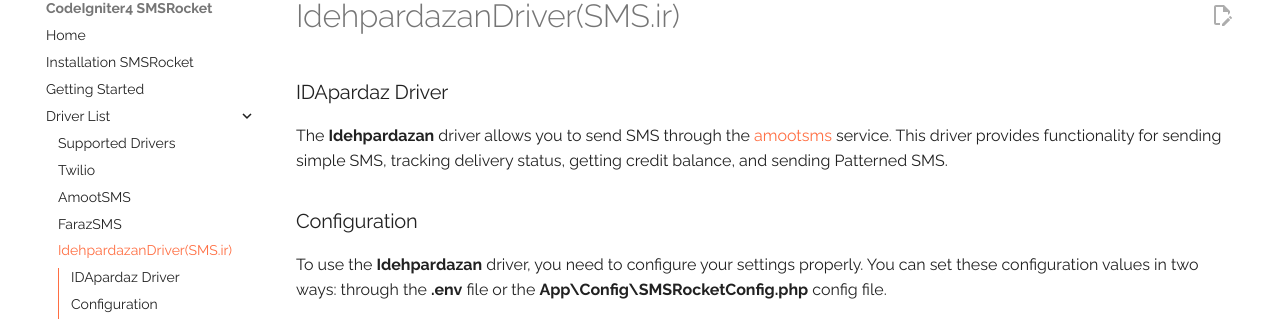
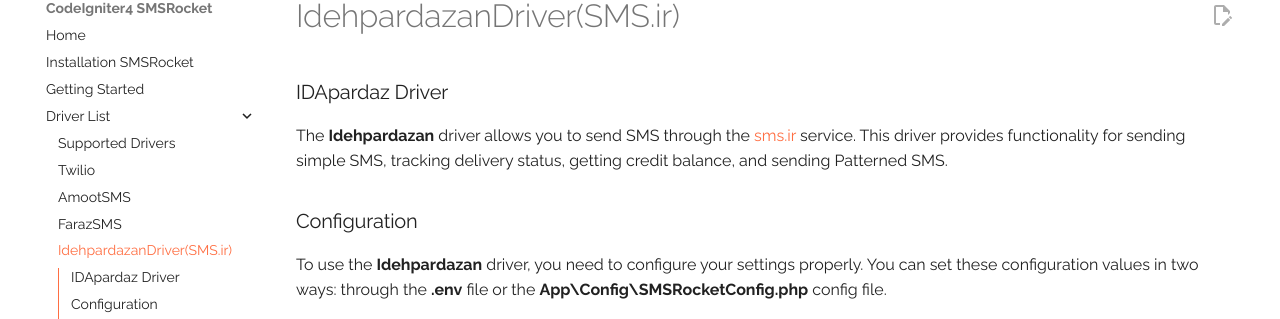
Before and after one commit to datamweb/sms-rocket, an MkDocs documentation site: the page built from docs/drivers/idehpardazan.md, in a window 1280 px wide and 900 px high. Shown: the part 103-422 px from the top of the window. Built offline with MkDocs 1.6.1 and Material for MkDocs 9.7.7, drawn with Linux system fonts in a browser that asks for light colours; comment, search, counter and statistics services are not loaded; the version menu is left out; a style sheet for code colours, icons or effects is not loaded.

Commit message:
docs: fix `sms.ir` name

```diff
--- a/docs/drivers/idehpardazan.md
+++ b/docs/drivers/idehpardazan.md
@@ -1,6 +1,6 @@
 ### IDApardaz Driver
 
-The **Idehpardazan** driver allows you to send SMS through the [amootsms](https://sms.ir) service. This driver provides functionality for sending simple SMS, tracking delivery status, getting credit balance, and sending Patterned SMS.
+The **Idehpardazan** driver allows you to send SMS through the [sms.ir](https://sms.ir) service. This driver provides functionality for sending simple SMS, tracking delivery status, getting credit balance, and sending Patterned SMS.
 
 ### Configuration
 
```
